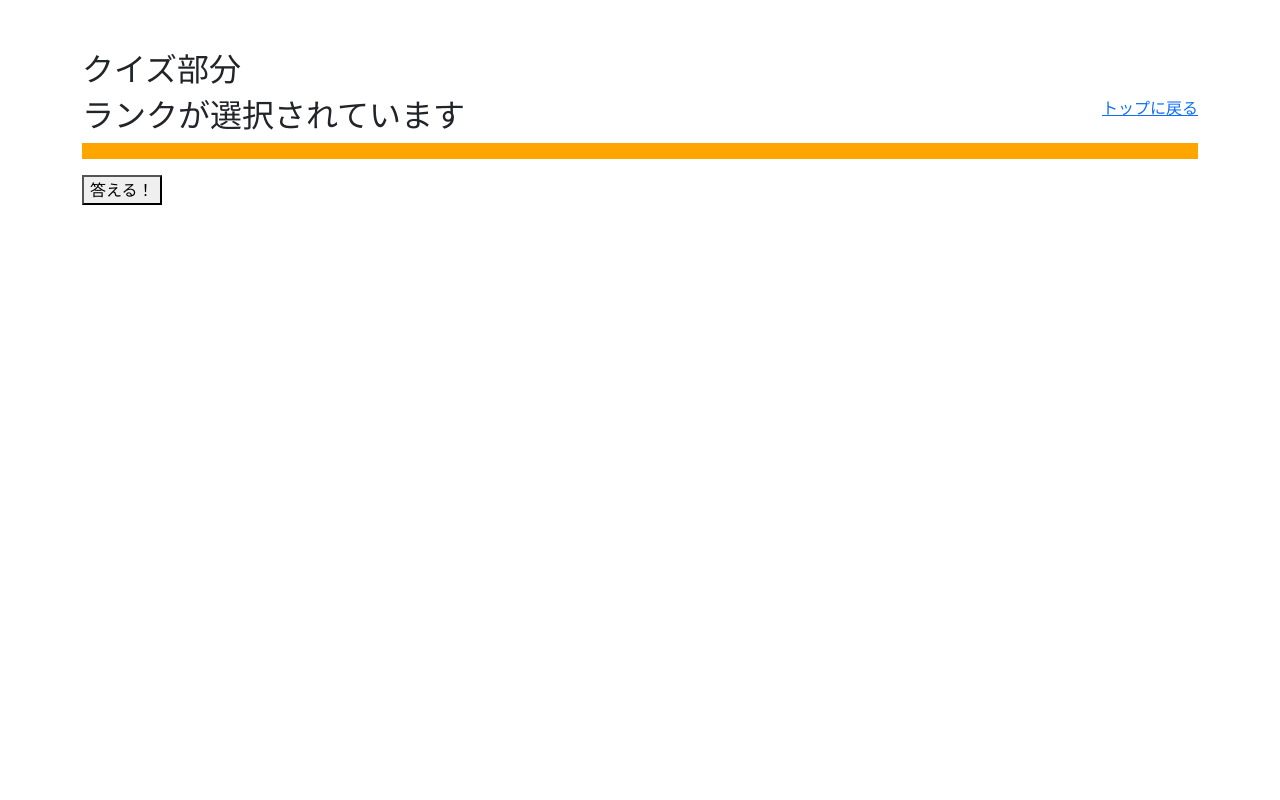
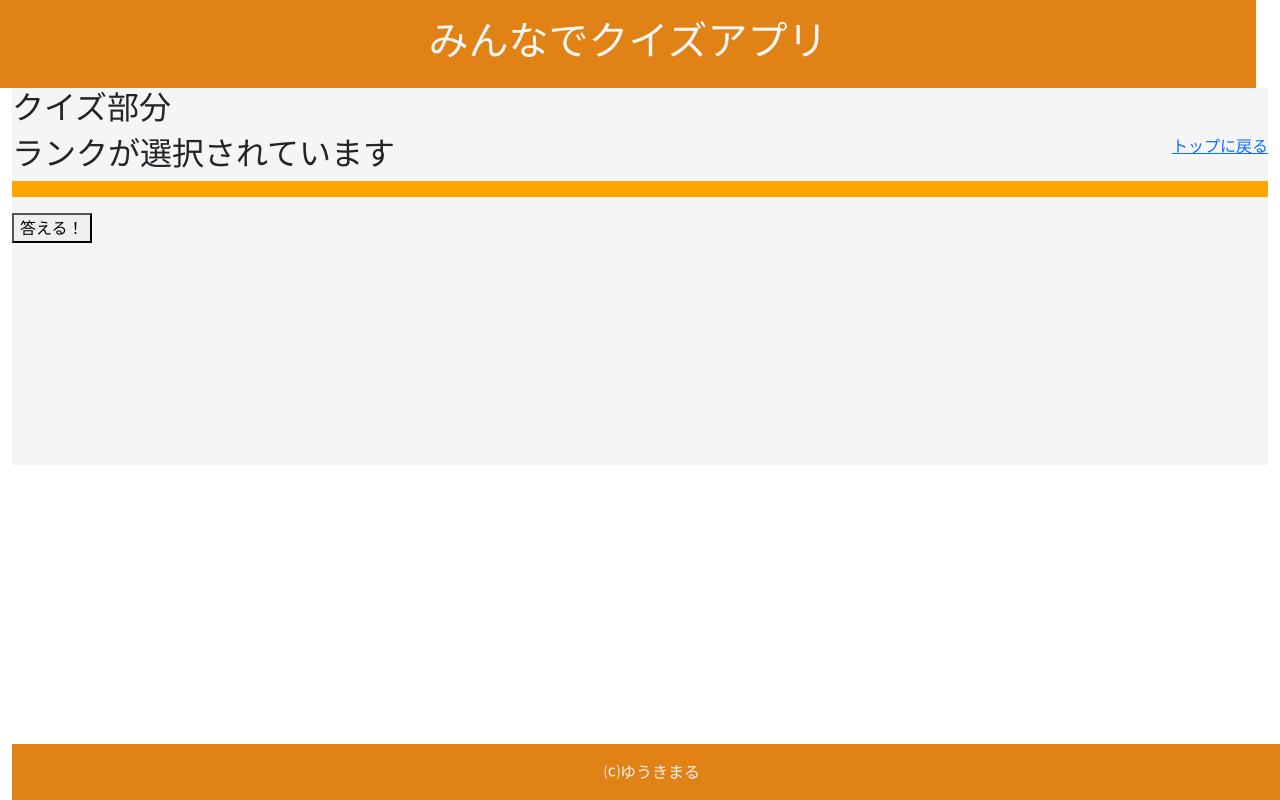
Before and after one commit to yuukimaru130516/desktop-quiz-app, a Node project: template views/quiz.pug in a window 1280 px wide. Run offline with Node 20 templates, Linux system fonts and the light colour scheme; the template is opened without the code that fills it, so the values that code supplies are empty; some libraries are stand-ins or nearby versions.

Commit message:
temp commit

```diff
--- a/app/entry.js
+++ b/app/entry.js
@@ -118,10 +118,10 @@ const syutudai = () => {
     const intervalId = setInterval(async() => {
       str_output();
       if(counter === content.length){
+        clearInterval(intervalId);
         // TODO 待ち時間のバーを表示する
         $("#countdown-bar").animate({width: "0%"}, time, function() {
           $(this).css({width:"100%"});
-          clearInterval(intervalId);
           resolve();
         });
       }else if(stop) {
--- a/public/stylesheets/style.css
+++ b/public/stylesheets/style.css
@@ -1,10 +1,43 @@
 body {
-  padding: 50px;
   font: 14px "Lucida Grande", Helvetica, Arial, sans-serif;
+  height: 100%
 }
 
 a {
   color: #00B7FF;
+}
+
+header {
+  width: 100%;
+  padding-top: 1rem;
+  background-color:  #E08216;
+}
+
+#home {
+  color: whitesmoke;
+  cursor: pointer;
+}
+
+header h1 {
+  text-align: center;
+  padding-bottom: 1rem;
+  color: whitesmoke;
+}
+
+main {
+  height: 100%;
+  width: 100%;
+  background-color: whitesmoke;
+}
+
+footer {
+  background-color:  #E08216;
+  width: 100%;
+  position: absolute;
+  bottom: 0;
+  text-align: center;
+  color: whitesmoke;
+  padding-top: 1rem;
 }
 
 #top{
--- a/views/index.pug
+++ b/views/index.pug
@@ -1,7 +1,6 @@
 extends layout
 
 block content
-  h1 クイズアプリ
   p 最大4人までオンライン対戦可能なクイズアプリです
   p 現在、約2万問収録しています
 
--- a/views/layout.pug
+++ b/views/layout.pug
@@ -3,8 +3,19 @@ html
   head
     title= title
     link(rel='stylesheet', href='/stylesheets/style.css')
+    link(href='https://css.gg/home.css', rel='stylesheet')
     script(defer, src="javascripts/bundle.js")
+    meta(name="viewport", content="initial-scale=1")
 
+  body.container-fluid
+    header.row
+      span.col-2#user-infomation
+      h1.col-8 みんなでクイズアプリ
+      span.col-2
+        a(href="/")
+          i.gg-home#home
 
-  body.container
-    block content
+    main
+      block content
+    footer
+      p ⒞ゆうきまる
```
Also changed, not shown: public/images/check.png (added), public/images/home.png (added).
